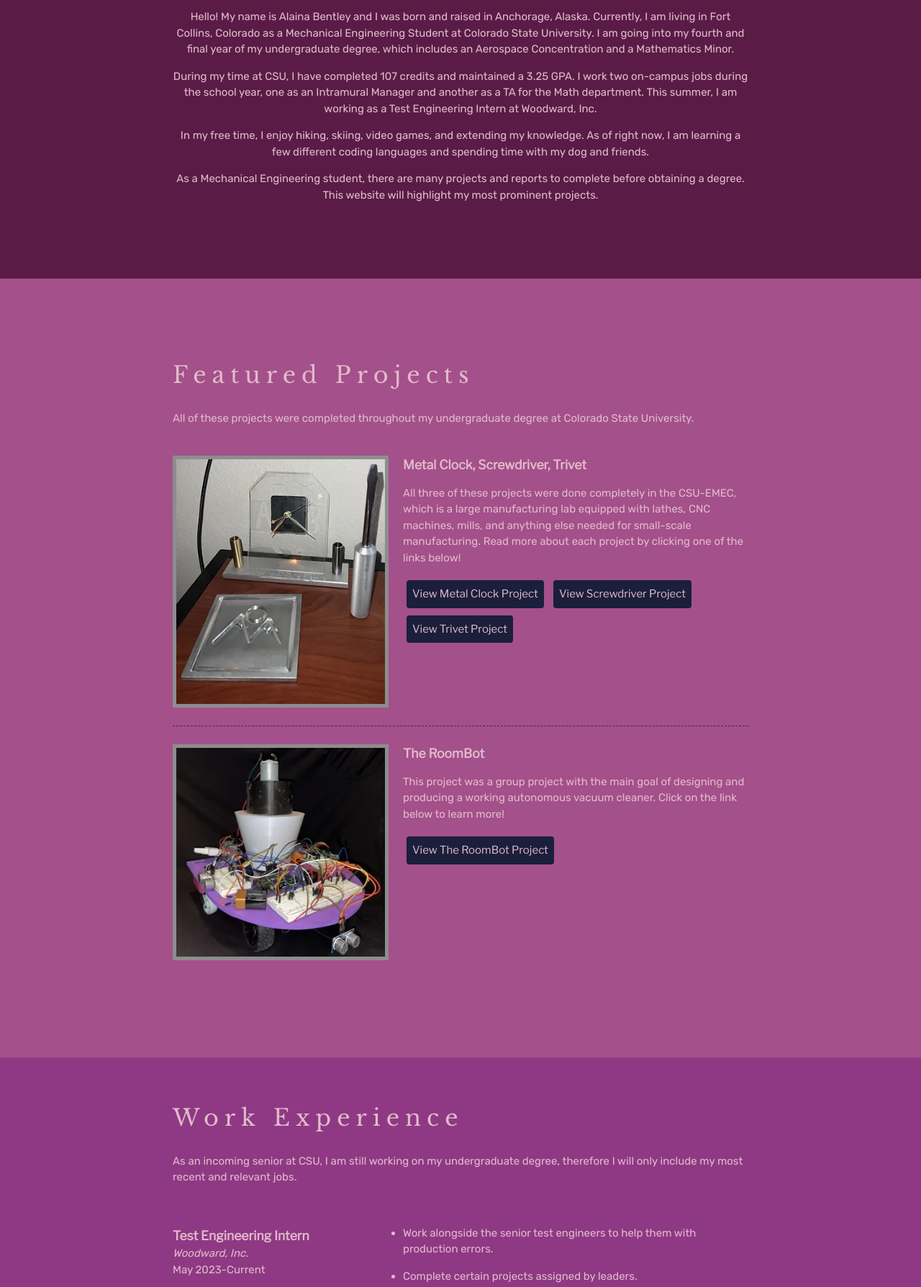
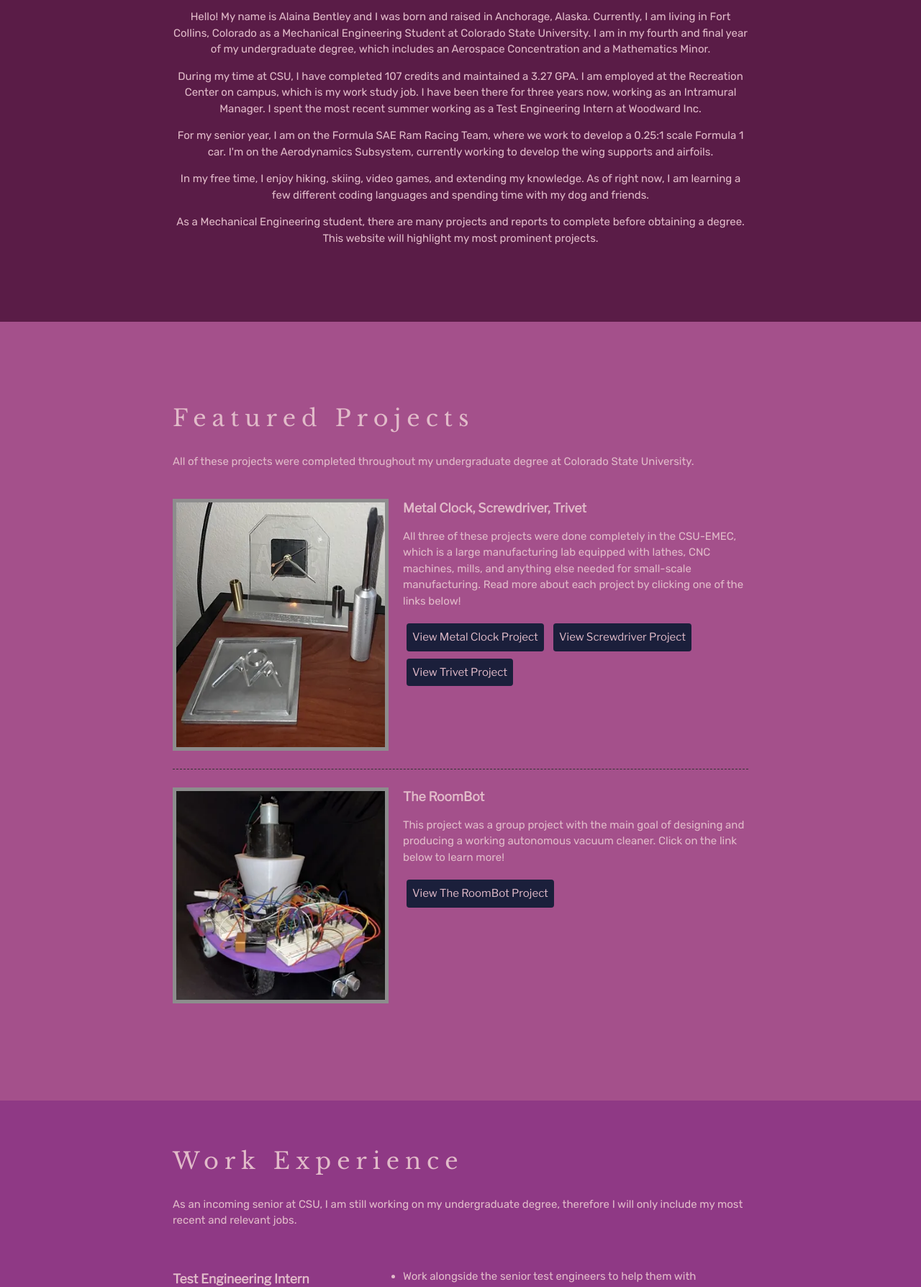
Before and after one commit to abentley22/abentley22.github.io, a website: page index.html in a window 1280 px wide. Shown: the part 951-2739 px from the top of the page at 72% size. Drawn offline with nearby package versions, Linux system fonts and the light colour scheme; a web font is replaced by a local one.

Commit message:
update FA23

```diff
--- a/index.html
+++ b/index.html
@@ -86,8 +86,14 @@
           <section id="me" class="about-me">
           <div class="content-wrap">
           <h2>About Me</h2>
-              <p>Hello! My name is Alaina Bentley and I was born and raised in Anchorage, Alaska. Currently, I am living in Fort Collins, Colorado as a Mechanical Engineering Student at Colorado State University. I am going into my fourth and final year of my undergraduate degree, which includes an Aerospace Concentration and a Mathematics Minor.</p>
-              <p>During my time at CSU, I have completed 107 credits and maintained a 3.25 GPA. I work two on-campus jobs during the school year, one as an Intramural Manager and another as a TA for the Math department. This summer, I am working as a Test Engineering Intern at Woodward, Inc.</p>
+              <p>Hello! My name is Alaina Bentley and I was born and raised in Anchorage, Alaska. Currently, I am living in Fort
+                Collins, Colorado as a Mechanical Engineering Student at Colorado State University. I am in my fourth and final year
+                of my undergraduate degree, which includes an Aerospace Concentration and a Mathematics Minor.</p>
+              <p>During my time at CSU, I have completed 107 credits and maintained a 3.27 GPA. I am employed at the Recreation Center
+                on campus, which is my work study job. I have been there for three years now, working as an Intramural Manager. I
+                spent the most recent summer working as a Test Engineering Intern at Woodward Inc.</p>
+              <p>For my senior year, I am on the Formula SAE Ram Racing Team, where we work to develop a 0.25:1 scale Formula 1 car.
+                I'm on the Aerodynamics Subsystem, currently working to develop the wing supports and airfoils.</p>
              <p>In my free time, I enjoy hiking, skiing, video games, and extending my knowledge. As of right now, I am learning a few different coding languages and spending time with my dog and friends.</p>
               <p>As a Mechanical Engineering student, there are many projects and reports to complete before obtaining a degree. This website will highlight my most prominent projects.</p>
         </div>
@@ -126,13 +132,18 @@
             <div class="job-details">
               <h3>Test Engineering Intern</h3>
               <p>Woodward, Inc.</p>
-              <p>May 2023-Current</p>
+              <p>May 2023-September 2023</p>
               <img src="../pictures/woodward-logo.webp" rel="shortcut icon" type="image/x-icon" title="Woodward, Inc." alt="Woodward, Inc. Logo">
             </div>
             <div class="job-summary">
               <ul>
                 <li><p>Work alongside the senior test engineers to help them with production errors. </p></li>
-                <li><p>Complete certain projects assigned by leaders.</p></li>
+                <li>
+                  <p>Automated sump pump procedure for all 4 TRAS test stands.</p>
+                </li>
+                <li>
+                  <p>Utilized Creo Parametric to design and manufacture many quick fixes to test stands.</p>
+                </li>
                 <li><p>Have strong knowledge of NI programs such as LabVIEW, VeriStand, and TestStand.</p></li>
                 <li><p>Understand interfacing between hardware and software in order to problem solve in real time errors.</p></li>
               </ul>
@@ -150,6 +161,10 @@
                 <ul>
                   <li><p>Provide a strong leadership example to all Officials, including performing evaluations and constructive feedback. </p></li>
                   <li><p>Ensure safety of activity areas, including a safe and effective environment for patrons. </p></li>
+                  <li>
+                    <p>During office shift, document all game results, email and respond to participants, ensure that setup is complete
+                      for all upcoming scheduled games.</p>
+                  </li>
                   <li><p>Uphold all department policies and procedures for patron and employee management: critical thinking, training, enforcement, problem solving, communication, and judgment to identify and apply existing guidelines. </p></li>
                   <li><p>Serve as risk management front line personnel to check for safety.</p></li>
                   <li><p>First responder to injuries or incidents.</p></li>
```
